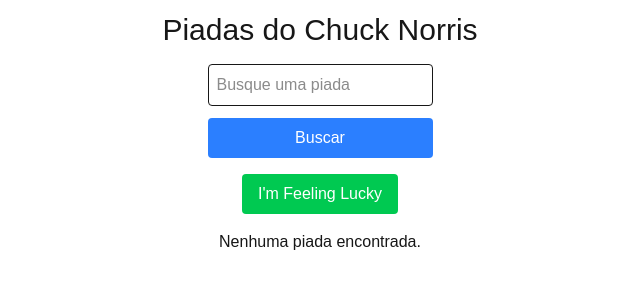
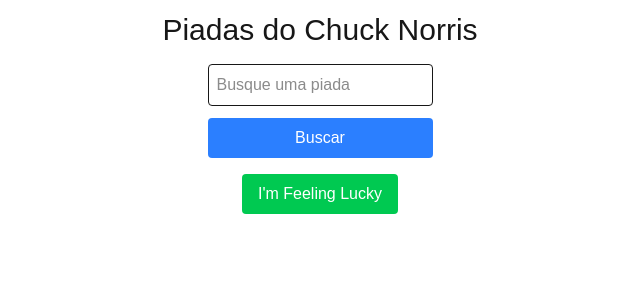
Before and after one commit to EduBarreira1212/test-startamus, a Next.js app: page / in a window 1280 px wide. Shown: the top 300 px of the page, without its empty margins (320-960 px from the left). Built offline with nearby package versions, Linux system fonts and the light colour scheme.

Commit message:
feat: add error handling for joke search results

```diff
--- a/app/page.tsx
+++ b/app/page.tsx
@@ -19,6 +19,7 @@
 export default function Home() {
     const [query, setQuery] = useState('');
     const [jokes, setJokes] = useState<Joke[]>();
+    const [error, setError] = useState(false);
     const [luckyJoke, setLuckyJoke] = useState('');
 
     const handleSubmit = async (e: React.FormEvent) => {
@@ -30,6 +31,10 @@
 
             const data = await response.json();
             setLuckyJoke('');
+            if (data.total === 0) {
+                setError(true);
+                return;
+            }
             setJokes(data.result);
         }
     };
@@ -38,6 +43,7 @@
         const response = await fetch('https://api.chucknorris.io/jokes/random');
 
         setJokes([]);
+        setError(false);
         setLuckyJoke((await response.json()).value);
     };
 
@@ -53,14 +59,12 @@
 
             {luckyJoke && <LuckyJokeCard luckyJoke={luckyJoke} />}
             <div className="flex flex-col items-center gap-4 overflow-auto">
-                {jokes && jokes.length > 0 ? (
+                {jokes &&
                     jokes.map((joke) => (
                         <JokesCard key={joke.id} joke={joke} query={query} />
-                    ))
-                ) : (
-                    <p>Nenhuma piada encontrada.</p>
-                )}
+                    ))}
             </div>
+            {error && <p>Nenhuma piada encontrada.</p>}
         </div>
     );
 }
```
